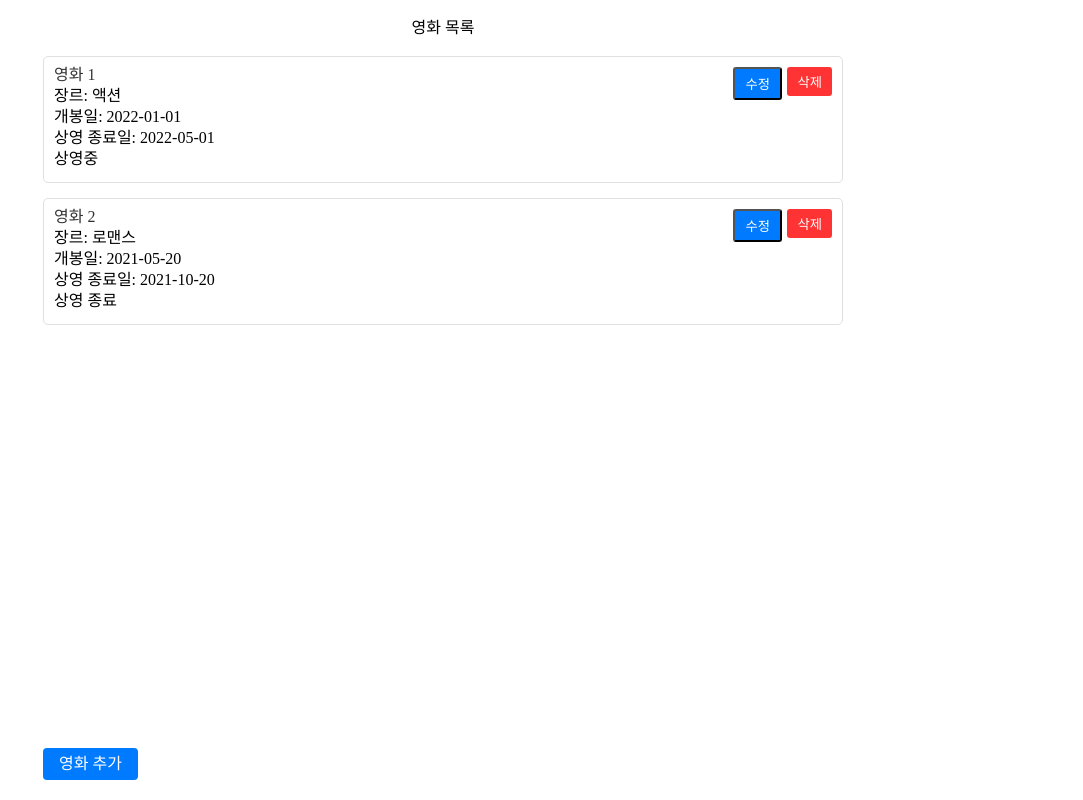
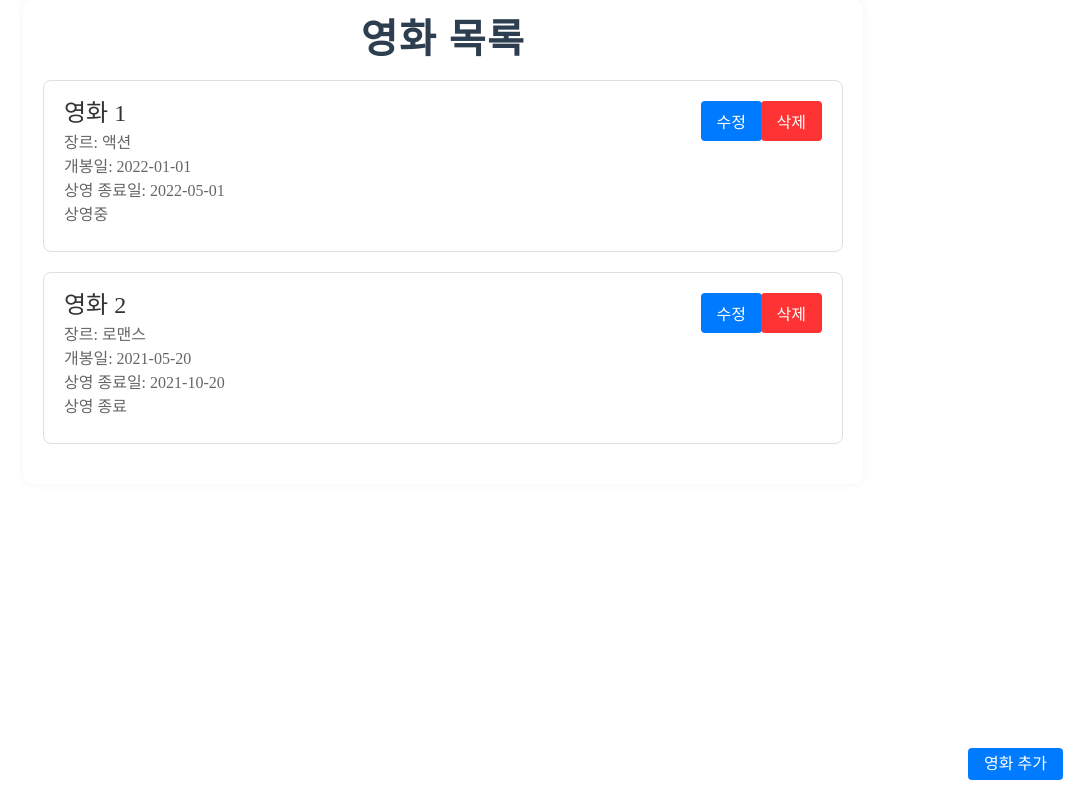
Before and after one commit to teawon/Good-Night-2nd-Hackathon-React, a React (Create React App) app: page / in a window 1280 px wide. Shown: the whole page, without its empty margins (197-1280 px from the left). Built offline with nearby package versions, Linux system fonts and the light colour scheme.

Commit message:
style: 영화 상세페이지 및 리뷰 CSS수정

```diff
--- a/src/pages/MovieDetail/components/Review/ReviewForm.tsx
+++ b/src/pages/MovieDetail/components/Review/ReviewForm.tsx
@@ -43,6 +43,7 @@ const ReviewForm = () => {
 const ReviewFormWrapper = styled.div`
   padding: 20px;
   border-top: 1px solid #e0e0e0;
+  margin-top: 20px;
 `;
 
 const TextArea = styled.textarea`
@@ -52,19 +53,39 @@ const TextArea = styled.textarea`
   resize: none;
   border: 1px solid #e0e0e0;
   border-radius: 5px;
+  transition: border-color 0.2s, box-shadow 0.2s;
+
+  &:focus {
+    border-color: #007bff;
+    box-shadow: 0 0 0 0.2rem rgba(0, 123, 255, 0.25);
+  }
 `;
 
 const RatingSelect = styled.select`
   margin-right: 10px;
+  padding: 6px 10px;
+  border: 1px solid #e0e0e0;
+  border-radius: 5px;
+  transition: border-color 0.2s, box-shadow 0.2s;
+
+  &:focus {
+    border-color: #007bff;
+    box-shadow: 0 0 0 0.2rem rgba(0, 123, 255, 0.25);
+  }
 `;
 
 const SubmitButton = styled.button`
-  padding: 5px 10px;
+  padding: 6px 12px;
   background-color: #007bff;
   color: white;
   border: none;
   border-radius: 5px;
   cursor: pointer;
+  transition: background-color 0.2s;
+
+  &:hover {
+    background-color: #0056b3;
+  }
 `;
 
 export default ReviewForm;
--- a/src/pages/MovieDetail/components/Review/ReviewItem.tsx
+++ b/src/pages/MovieDetail/components/Review/ReviewItem.tsx
@@ -16,16 +16,29 @@ const ReviewItem = ({ review }: ReviewItemProps) => {
 
 const ReviewWrapper = styled.div`
   border-top: 1px solid #e0e0e0;
-  padding: 10px 0;
+  padding: 15px;
+  margin-bottom: 15px;
+  background-color: #ffffff;
+  box-shadow: 0px 0px 10px rgba(0, 0, 0, 0.05);
+  border-radius: 5px;
+  transition: box-shadow 0.2s;
+
+  &:hover {
+    box-shadow: 0px 0px 12px rgba(0, 0, 0, 0.1);
+  }
 `;
 
 const ReviewText = styled.p`
-  margin: 5px 0;
+  margin: 10px 0;
+  color: #555;
 `;
 
 const ReviewRating = styled.span`
   font-weight: bold;
   color: #f39c12;
+  font-size: 1.2rem;
+  display: block;
+  margin-bottom: 8px;
 `;
 
 export default ReviewItem;
--- a/src/pages/MovieDetail/components/Review/ReviewList.tsx
+++ b/src/pages/MovieDetail/components/Review/ReviewList.tsx
@@ -27,7 +27,16 @@ const ReviewList = () => {
 };
 
 const ReviewListWrapper = styled.div`
-  margin-top: 20px;
+  margin-top: 30px;
+
+  h3 {
+    font-size: 1.6rem;
+    color: #2c3e50;
+    margin-bottom: 15px;
+    border-bottom: 2px solid #007bff;
+    display: inline-block;
+    padding-bottom: 5px;
+  }
 `;
 
 export default ReviewList;
--- a/src/pages/MovieDetail/index.tsx
+++ b/src/pages/MovieDetail/index.tsx
@@ -37,15 +37,22 @@ const DetailWrapper = styled.div`
   max-width: 800px;
   margin: 0 auto;
   padding: 20px;
+  background-color: #ffffff;
+  box-shadow: 0px 0px 10px rgba(0, 0, 0, 0.05);
+  border-radius: 10px;
 `;
 
 const MovieTitle = styled.h1`
-  margin: 0;
-  color: #333;
+  text-align: center;
+  margin: 20px 0;
+  color: #2c3e50;
+  font-size: 2.5rem;
 `;
 
 const MovieDetails = styled.p`
-  margin: 5px 0;
+  margin: 10px 0;
+  font-size: 1.1rem;
+  color: #555;
 `;
 
 export default MovieDetailPage;
--- a/src/pages/MovieList/components/MovieItem.tsx
+++ b/src/pages/MovieList/components/MovieItem.tsx
@@ -46,54 +46,71 @@ const MovieItem = ({ movie, deleteAction }: MovieItemProps) => {
       </MovieWrapper>
 
       {showDeletePopup && (
-        <DeletePopup>
-          <p>정말 삭제하시겠습니까?</p>
-          <button onClick={handleDeleteActoin}>예</button>
-          <button onClick={() => setShowDeletePopup(false)}>아니오</button>
-        </DeletePopup>
+        <>
+          <Backdrop onClick={() => setShowDeletePopup(false)} />
+          <DeletePopup>
+            <p>정말 삭제하시겠습니까?</p>
+            <ButtonWrapper>
+              <button onClick={handleDeleteActoin}>예</button>
+              <button onClick={() => setShowDeletePopup(false)}>아니오</button>
+            </ButtonWrapper>
+          </DeletePopup>
+        </>
       )}
     </>
   );
 };
 
 const MovieWrapper = styled.div`
-  padding: 10px;
+  padding: 20px;
   border: 1px solid #e0e0e0;
-  margin-bottom: 15px;
-  border-radius: 5px;
+  margin-bottom: 20px;
+  border-radius: 8px;
   position: relative;
+  transition: background-color 0.3s ease-in-out;
+
+  &:hover {
+    background-color: #f6f6f6;
+  }
 `;
 
 const MovieTitle = styled.h2`
-  margin: 0;
+  margin-bottom: 10px;
+  font-size: 1.5rem;
   color: #333;
 `;
 
 const MovieDetails = styled.p`
-  margin: 5px 0;
+  margin: 8px 0;
+  font-size: 1rem;
+  color: #666;
 `;
 
-const EditButton = styled.button`
+const ButtonBase = styled.button`
   position: absolute;
-  top: 10px;
-  right: 60px;
-  padding: 5px 10px;
+  top: 20px;
+  padding: 8px 16px;
+  font-size: 1rem;
+  border: none;
+  border-radius: 4px;
+  cursor: pointer;
+  transition: background-color 0.3s ease-in-out;
+
+  &:hover {
+    opacity: 0.8;
+  }
+`;
+
+const EditButton = styled(ButtonBase)`
+  right: 80px;
   background-color: #007bff;
   color: white;
-  text-decoration: none;
-  border-radius: 3px;
 `;
 
-const DeleteButton = styled.button`
-  position: absolute;
-  top: 10px;
-  right: 10px;
-  padding: 5px 10px;
+const DeleteButton = styled(ButtonBase)`
+  right: 20px;
   background-color: #ff3333;
   color: white;
-  border: none;
-  border-radius: 3px;
-  cursor: pointer;
 `;
 
 const DeletePopup = styled.div`
@@ -106,16 +123,54 @@ const DeletePopup = styled.div`
   border-radius: 5px;
   z-index: 1000;
   box-shadow: 0px 0px 10px rgba(0, 0, 0, 0.1);
+  width: 300px;
 
   p {
     text-align: center;
     margin-bottom: 20px;
+    font-size: 1.2rem;
+    color: #333;
   }
 
   button {
     padding: 10px 20px;
     margin: 0 10px;
+    border-radius: 4px;
+    border: none;
+    font-size: 1rem;
+    transition: background-color 0.3s ease-in-out;
+    cursor: pointer;
+
+    &:first-child {
+      background-color: #ff3333;
+      color: white;
+    }
+
+    &:last-child {
+      background-color: #007bff;
+      color: white;
+    }
+
+    &:hover {
+      opacity: 0.8;
+    }
   }
 `;
 
+const ButtonWrapper = styled.div`
+  display: flex;
+  justify-content: center;
+  gap: 20px; // 버튼 간의 간격 설정
+`;
+
+const Backdrop = styled.div`
+  position: fixed;
+  top: 0;
+  left: 0;
+  width: 100%;
+  height: 100%;
+  background-color: rgba(0, 0, 0, 0.5); // 반투명한 검은색
+  z-index: 999; // 팝업보다 낮은 z-index 값 설정
+`;
+
 export default MovieItem;
--- a/src/pages/MovieList/index.tsx
+++ b/src/pages/MovieList/index.tsx
@@ -65,11 +65,18 @@ const MovieListWrapper = styled.div`
   max-width: 800px;
   margin: 0 auto;
   padding: 20px;
+  box-shadow: 0px 0px 10px rgba(0, 0, 0, 0.05);
+  background-color: #ffffff;
+  border-radius: 10px;
 `;
 
 const Title = styled.h1`
   text-align: center;
   margin-bottom: 20px;
+  font-size: 2.5rem;
+  color: #2c3e50;
+  letter-spacing: 1.5px;
+  font-weight: 600;
 `;
 
 const AddMovieButton = styled(Link)`
@@ -78,13 +85,15 @@ const AddMovieButton = styled(Link)`
   color: white;
   text-decoration: none;
   border-radius: 4px;
-  transition: background-color 0.2s;
+  transition: background-color 0.2s, transform 0.2s;
 
   position: fixed;
   bottom: 20px;
+  right: 20px;
 
   &:hover {
     background-color: #0056b3;
+    transform: scale(1.05);
   }
 `;
 
```
